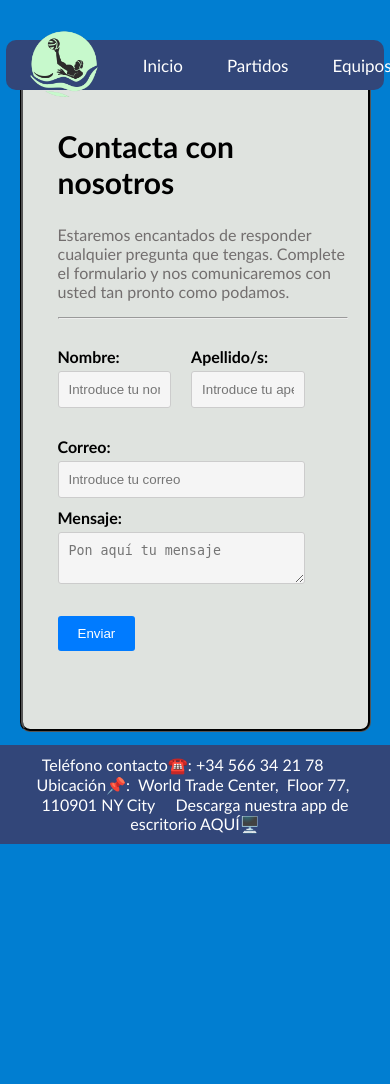
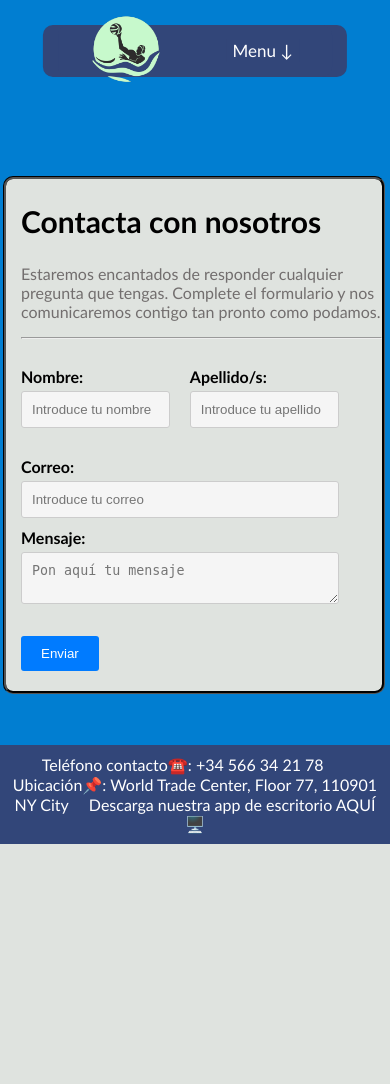
Before and after one commit to Andergilblaz/RWE.github.io, a PHP site: page /contacto.html in a window 390 px wide. Shown: the top 1084 px of the page. After the commit the page ends 844 px from the top, so only its background shows below. Run offline with PHP 8.4, Linux system fonts and the light colour scheme; lists and menus that the app fills with data are empty.

Commit message:
Actualización día 30/04/2024 11:00

```diff
--- a/CargasDinamicas/infoEquipos.html
+++ b/CargasDinamicas/infoEquipos.html
@@ -15,12 +15,12 @@
 
             </section>
 
-            <div class="contenedorForm">
+            <div class="contenedorForm">    <!--Formulario para buscar jugador por nombre-->
                 <h1>Buscar Jugador por Nombre</h1>
                 <hr>
                 <br>
-                <form id="formBuscar" action="buscarJugador.php" method="post" class="formBuscador">
-                    <label for="nombre">Nombre:</label><br>
+                <form id="formBuscar" action="./PHP/buscarJugador.php" method="post" class="formBuscador">
+                    <label for="nombre">Ingrese nombre y apellido:</label><br>
                     <input type="text" id="nombre" name="nombre"><br>
                     <input type="submit" value="Buscar"><br><br>
                 </form>
--- a/CargasDinamicas/navFooter.html
+++ b/CargasDinamicas/navFooter.html
@@ -1,74 +1,52 @@
 <div id="tablaMenu"> <!--TablaMenu-->
   <header>
-      <table style="color: white;">
-        <thead>
-          <th><a href="./index.html"><img src="Multimedia/Fotos/LogoWaterpolo.png" width="70px"></a> </th>
-          <th>
-            <div class="button">
+
+
+    <ul class="tablaMenu" style="color: white;">
+      <li><a href="./index.html"><img src="Multimedia/Fotos/LogoWaterpolo.png" width="70px"></a></li>
+      <li class="button"><a href="./index.html">Inicio</a></li>
+      <li class="button"><a href="./partidos.html">Partidos</a></li>
+      <li class="button"><a href="./equipos.html">Equipos</a></li>
+      <li class="button"><a href="./ClasificacionESP.html">Clasificación</a></li>
+      <li class="button"><a href="./Noticias.html">Noticias</a></li>
+      <li class="button"><a href="./Resumenes.html">Resúmenes</a></li>
+      <div class="dropdownNone">
+      <li class="dropdown">
+        <div class="dropdown-content">
+          <a href="./WebPaginaPrincipal.html">Español</a>
+          <a href="./pruebas.html">English</a>
+        </div>
+        <button class="dropbtn">ES/EN▼</button>
+      </li>
+    </div>
+      <li class="button"><a href="./contacto.html">Contacto Web</a></li>
+      <li class="button"><a href="./inicioDeSesion.html">Administradores</a></li>
+      <div class="menuResponsive">
+        <li class="dropdown">
+          <div class="dropdown-content">
             <a href="./index.html">Inicio</a>
+            <a href="./partidos.html">Partidos</a>
+            <a href="./equipos.html">Equipos</a>
+            <a href="./ClasificacionESP.html">Clasificación</a>
+            <a href="./Noticias.html">Noticias</a>
+            <a href="./Resumenes.html">Resúmenes</a>
+            <a href="./WebPaginaPrincipal.html">Español</a>
+            <a href="./pruebas.html">English</a>
+            <a href="./contacto.html">Contacto Web</a>
+            <a href="./inicioDeSesion.html">Administradores</a>
           </div>
-            <div id="result"></div>
-          </th>
-          <th>
-            <div class="button">
-              <a href="./partidos.html">Partidos</a>
+          <button class="dropbtn">Menu ↓</button>
+        </li>
       </div>
-            <div id="result"></div>
-          </th>
-          <th>
-            <div class="button">
-              <a href="./equipos.html">Equipos</a>
-            </div>
-            <div id="result"></div>
-          </th>
-          <th class="button">
-            <a href="./ClasificacionESP.html">Clasificación</a>
-            <div id="result"></div>
-          </th>
-
-          <th>
-            <div class="button">
-              <a href="./Noticias.html">Noticias</a>
-            </div>
-            <div id="result"></div>
-          </th>
-
-          <th class="button">
-            <a href="./Resumenes.html">Resúmenes</a>
-            <div id="result"></div>
-          </th>
-
-          <th>
-            <div class="dropdown">
-              <button class="dropbtn">ES/EN▼</button>
-              <div class="dropdown-content">
-                <a href="./WebPaginaPrincipal.html">Español </a>
-                <a href="./pruebas.html">English </a>
-              </div>
-            </div>
-            <div id="result"></div>
-          </th>
-          <th class="button">
-            <a href="./contacto.html">Contacto Web</a>
-          </th>
-
-          <th class="button">
-            <a href="./inicioDeSesion.html">Administradores</a>
-          </th>
-
-      </table>
+    </ul>
   </header>
 </div>
 
 <div id="footer"> <!--footer-->
   <footer class="footer">
-      <tr>
-        <th colspan="1">
-          <!-- teléfono de contacto, Redes Sociales -->
+    <!-- Teléfono de contacto, Redes Sociales, Ubicación, Descarga de la app -->
     Teléfono contacto☎️: +34 566 34 21 78 &nbsp; &nbsp; &nbsp;
-          Ubicación📌:&nbsp; World Trade Center, &nbsp;Floor 77,&nbsp; 110901 NY City &nbsp;&nbsp;&nbsp;
+    Ubicación📌: World Trade Center, Floor 77, 110901 NY City &nbsp;&nbsp;&nbsp;
     Descarga nuestra app de escritorio <a href="Descargaapp" download="">AQUÍ🖥️</a>
-        </th>
-      </tr>
   </footer>
 </div>
--- a/XML/contacto.xml
+++ b/XML/contacto.xml
@@ -8,7 +8,7 @@
 
 
     <envio>
-        <nombre>Ana Martínez</nombre>
+        <nombre>Jose Luis</nombre>
         <apellidos>Romero Blanco</apellidos>
         <correo>ana.martinez@ejemplo.com</correo>
         <mensaje>Buenas tardes,
@@ -45,6 +45,4 @@
     </envio>
 
 
-
-
 </formulario>
--- a/contacto.html
+++ b/contacto.html
@@ -9,86 +9,95 @@
     <link rel="icon" type="image/jpg" href="Multimedia/Fotos/LogoWaterpolo.png" />
 </head>
 
-<script> //Script para cargar la pagina principal por defecto
+<script>
     window.onload = function () {
-        cargarTablaMenu()
-        cargarFooter()
-        cargarPartidosJ1()
-
-    };
+    cargarTablaMenu();
+    cargarFooter();
+    }
 </script>
 
 <body>
 
-    <div class="tablaMenu"> <!--tablaMenu-->
+    <div class="tablaMenu">
         <!-- Aqui se mostrara la tablaMenu -->
         <header id="tablaMenu"> </header>
     </div>
 
-    <article class="cuadradoInfo"> <!--CuadradoInfo-->
+    <article class="cuadradoInfo">
 
         <div class="contacto">
-
             <h2>Contacta con nosotros</h2>
-
             <p>Estaremos encantados de responder cualquier pregunta que tengas. Complete el formulario y nos
-                comunicaremos con usted tan pronto como podamos.</p>
-                <hr>
-            <form id="formContacto" action="PHP-XML-XSL-XSD/mensajesContacto.php" method="post">
-
+                comunicaremos contigo tan pronto como podamos.</p>
+            <hr>
+            <form id="formContacto" action="PHP/mensajesContacto.php" method="post"
+                onsubmit="return validarFormulario()">
                 <div style="display: flex;">
                     <div style="display: flex;">
-                        <div for="message"> <Label>Nombre:</Label>
-                            <input type="text" id="nombre" name="nombre" placeholder="Introduce tu nombre" style="border: 1px solid #ccc;"><br>
-
+                        <div for="message">
+                            <label>Nombre:</label>
+                            <input type="text" id="nombre" name="nombre" placeholder="Introduce tu nombre"
+                                style="border: 1px solid #ccc;" required><br>
                         </div>
-
-                        <div style="margin-left: 20px;"> <Label for="message">Apellido/s:</Label>
-                            <input type="text" id="apellidos" name="apellidos" placeholder="Introduce tu apellido" style="border: 1px solid #ccc;"><br>
-
+                        <div style="margin-left: 20px;">
+                            <label for="message">Apellido/s:</label>
+                            <input type="text" id="apellidos" name="apellidos" placeholder="Introduce tu apellido"
+                                style="border: 1px solid #ccc;" required><br>
                         </div>
                     </div>
-
                 </div><br>
-                <div> <!--Gmail-->
-                    <Label htmlFor="message">Correo:</Label>
-                    <input type="text" id="correo" name="correo" placeholder="Introduce tu correo" style="border: 1px solid #ccc;"><br>
+                <div>
+                    <label for="message">Correo:</label>
+                    <input type="email" id="correo" name="correo" placeholder="Introduce tu correo"
+                        style="border: 1px solid #ccc;" required><br>
                 </div>
-
-                <div> <!--Mensaje-->
-                    <Label htmlFor="message">Mensaje:</Label>
-                    <Textarea name="mensaje" id="mensaje" placeholder="Pon aquí tu mensaje"></Textarea><br><br>
+                <div>
+                    <label for="message">Mensaje:</label>
+                    <textarea name="mensaje" id="mensaje" placeholder="Pon aquí tu mensaje" required></textarea><br><br>
                 </div>
-
-                <input type="submit" value="Enviar" target="_blank"><br><br>
-
+                <input type="submit" value="Enviar">
             </form>
-
         </div>
 
-        <br>
-        </div> <!-- Fin del div del cuadrado -->
     </article>
-    <br><br><br><br> <!--Espacios para que haya hueco hasta el footer-->
-    <div> <!--footer-->
-        <!-- Aqui se mostrara el footer -->
+
+    <br><br><br><br>
+
+    <div>
         <footer id="footer"> </footer>
     </div>
 
     <script>
-    // JavaScript para mostrar el mensaje de confirmación si el formulario se ha enviado correctamente
-    document.addEventListener('DOMContentLoaded', function() {
-        const urlParams = new URLSearchParams(window.location.search);
-        const enviado = urlParams.get('enviado');
+        function validarFormulario() {
+            // Obtener los valores de los campos del formulario
+            const nombre = document.getElementById('nombre').value.trim();
+            const apellidos = document.getElementById('apellidos').value.trim();
+            const correo = document.getElementById('correo').value.trim();
+            const mensaje = document.getElementById('mensaje').value.trim();
 
-        if (enviado === 'true') {
-            if (confirm('¡Mensaje enviado correctamente, contactaremos contigo lo antes posible!')) {
-                window.location.href = 'contacto.html'; // Redirige a contacto.html cuando el usuario acepteS
+            // Verificar que los campos no estén vacíos
+            if (nombre === '' || apellidos === '' || correo === '' || mensaje === '') {
+                alert('Por favor, complete todos los campos del formulario.');
+                return false; // Evita que el formulario se envíe
             }
+
+            // Si todos los campos están completos, se permite enviar el formulario
+            return true;
         }
-    });
-</script>
 
+
+        // JavaScript para mostrar el mensaje de confirmación si el formulario se ha enviado correctamente
+        document.addEventListener('DOMContentLoaded', function () {
+            const urlParams = new URLSearchParams(window.location.search);
+            const enviado = urlParams.get('enviado');
+
+            if (enviado === 'true') {
+                if (confirm('¡Mensaje enviado correctamente, contactaremos contigo lo antes posible!')) {
+                    window.location.href = 'contacto.html'; // Redirige a contacto.html cuando el usuario acepteS
+                }
+            }
+        });
+    </script>
 
 </body>
 
--- a/equipos.html
+++ b/equipos.html
@@ -27,11 +27,6 @@
 
     <article class="cuadradoInfo"> <!--CuadradoInfo-->
 
-      <div id="navEquipos">
-        <!-- Aqui se mostrara el nav de equipos cuando haya uno seleccioando -->
-      </div>
-
-
       <div id="seleccionarEquipo">
         <!-- Aqui se mostrara el contenido -->
       </div>
--- a/estilos.css
+++ b/estilos.css
@@ -12,10 +12,9 @@ body {
   height: 52px;
   font-weight: bold;
   position: fixed;
-  top: 2%;
-  left: 0;
-  right: 0;
-  margin: 0 auto;
+  top: 6%;
+  left: 50%;
+  transform: translate(-50%, -50%);
   display: flex;
   justify-content: space-around;
   align-items: center;
@@ -23,11 +22,21 @@ body {
   z-index: 1000;
 }
 
+.menuResponsive {
+  display: none;
+}
 
-.tablaMenu th a {
-  margin: 20px;
-  /* Adjust the value for desired space */
+.tablaMenu ul {
+  padding: 0; /* Elimina el relleno predeterminado de la lista */
+  margin-top: 23px; /* Elimina el margen predeterminado de la lista */
+  list-style-type: none; /* Elimina los puntos de la lista */
+  width: 90%;
 }
+
+.tablaMenu li a{
+  font-size: 18px;
+}
+
 
 h1 {
   text-align: center;
@@ -35,7 +44,6 @@ h1 {
   padding-top: 15%;
   font-size: 45px;
   text-align: center;
-
 }
 
 
@@ -61,14 +69,14 @@ h1 {
 
 
 .dropdown-content {
-  /*Contenido desplegado */
   display: none;
   position: absolute;
   background-color: #324679;
-  min-width: 160px;
-  box-shadow: 0px 8px 16px 0px rgba(0, 0, 0, 0.2);
+  min-width: 100px;
+  top: 100%; /* Añade esta línea */
   z-index: 1;
-  border-radius: 12px;
+  border-radius: 5px; /* Añade esta línea */
+
 }
 
 .button {
@@ -315,11 +323,6 @@ a {
   }
 }
 
-section {
-  view-timeline: --scroll;
-}
-
-
 .scrollh1 span:first-child {
   animation: fade-away both linear;
   animation-timeline: --scroll;
@@ -341,6 +344,7 @@ section {
 /* basic */
 section {
   position: relative;
+  view-timeline: --scroll;
   min-height: 100vh;
   display: grid;
   place-items: center;
@@ -395,169 +399,81 @@ section div {
   box-sizing: border-box;
 }
 
-/*-----------------------------------------Responsive------------------------------*/
-/* Estilos para elementos específicos en dispositivos pequeños */
-@media (max-width: 768px) {
+/*----------------------Responsive------------------------*/
 
-  body {
-    background-size: auto;
-    background-color: rgb(1, 126, 209);
-    margin: 0;
-    font-family: 'Gill Sans', 'Gill Sans MT', Calibri, 'Trebuchet MS', sans-serif;
-  }
+/* Estilos para dispositivos móviles */
+@media screen and (max-width: 500px) {
 
-  /* Tabla de menú */
-  .tablaMenu {
-    background-color: #324679;
-    width: 100%;
-    height: 50px;
-    font-weight: bold;
-    position: fixed;
-    top: 0;
-    left: 0;
-    z-index: 1000;
-    display: flex;
-    justify-content: space-between;
-    /* Cambiado */
-    align-items: center;
-    border-radius: 10px;
-    margin-top: 40px;
-  }
-
-  .tablaMenu button {
-    color: white;
-    background-color: transparent;
-    border: none;
-    cursor: pointer;
-    font-size: 16px;
-  }
-
-  .tablaMenu .menuDesplegable {
-    position: absolute;
-    top: 50px;
-    left: 0;
-    background-color: #324679;
-    border-radius: 10px;
-    padding: 10px;
+  .dropdownNone{
     display: none;
   }
 
-  .tablaMenu:hover .menuDesplegable {
+  .menuResponsive {
+    display: block;
+  }
+  .tablaMenu.show {
+    display: flex;
+  }
+
+.chico, .chica {
+   display:none;
+  }
+
+  .button {
+    display: none;
+  }
+
+  .dropdown {
+    display: block;
+    position: relative;
+  }
+
+  .dropdown-content {
+    display: none;
+    position: absolute;
+    background-color: #324679;
+    min-width: 100px;
+    top: 100%; /* Añade esta línea */
+    z-index: 1;
+    border-radius: 5px; /* Añade esta línea */
+
+  }
+
+  .dropdown:hover .dropdown-content {
     display: block;
   }
 
-  /* Cuadrado de información */
-  .cuadradoInfo {
-    background-color: #dfe3df;
-    margin-top: 80px;
-    margin-left: 5%;
-    margin-right: 5%;
-    margin-bottom: 500px;
-    border-radius: 10px;
-    border-style: groove;
-    padding: 20px;
-    height: auto;
-  }
 
-  /* Próximos partidos */
-  .ppc {
-    display: flex;
-    flex-direction: column;
-    align-items: center;
-    margin-top: 20px;
-  }
+.dropdown-content a:first-child {
+  margin-top: 20px;
+}
 
-  /* Clasificación */
-  .clasificacionContenedor {
-    background-color: white;
-    border-radius: 12px;
-    padding: 12px;
-    width: 100%;
-    max-width: 600px;
-    margin: 20px auto;
-    overflow-x: auto;
-  }
-
-  .tablaClasificacion table {
-    width: 100%;
-    border-collapse: collapse;
-  }
-
-  .tablaClasificacion th,
-  .tablaClasificacion td {
-    border: 1px solid #dddddd;
-    padding: 8px;
-    text-align: center;
-  }
-
-  .tablaClasificacion th {
-    background-color: #f2f2f2;
-  }
-
-  /* Noticias destacadas */
-  .noticias {
-    display: flex;
-    flex-wrap: wrap;
-    justify-content: center;
-    align-items: center;
-    margin-top: 20px;
-  }
-
-  /* Noticias destacadas - Artículos */
-  .grid-item {
-    width: 100%;
-    /* Modificado para ocupar el ancho completo */
-    margin: 10px auto;
-    /* Modificado para centrar */
-    max-width: 300px;
-    /* Agregado para limitar el ancho */
-  }
-
-  .grid-item img {
-    width: 100%;
-    height: auto;
-  }
-
-  /* Footer */
-  .footer {
-    background-color: #324679;
-    position: fixed;
-    bottom: 0;
-    width: 100%;
-    text-align: center;
+  .dropdown-content a {
+    display: block;
+    color: #fff;
     padding: 10px;
-    color: white;
+    text-decoration: none;
   }
 }
 
-
-/* Estilos para elementos específicos en dispositivos medianos */
-@media (max-width: 992px) {
-
-  .container,
-  .tablaMenu {
-    width: 97%;
-    /* Ajustar el ancho máximo */
-    max-width: 100%;
-  }
-
-  .ppc {
-    flex-direction: column;
-    /* Cambiar a diseño de columna */
-  }
+.textoScrollResponsiveNO{
+  display: none;
 }
 
-/* Estilos para elementos específicos en dispositivos grandes */
-@media (min-width: 1200px) {
-  .tablaMenu {
-    padding: 15px;
-    /* Ajustar espaciado */
-  }
+.textoScrollResponsiveSI{
+  display: block;
 
-  .ppc {
-    justify-content: space-between;
-    /* Alinear elementos */
-  }
+}
+
+.cuadradoInfo{
+  width: 98%;
+  margin-left: 3px;
+  margin-top: 45%;
+}
+
+.ppc{
+display: table-row;
+font-size: 12px;
 }
 
 /*----------------------------------FotosEquipos------------------------*/
@@ -565,7 +481,7 @@ section div {
 .imagenes {
   display: flex;
   width: 600px;
-
+  height: 25vh;
   align-items: center;
   margin-left: 25%;
   margin-top: -200px;
--- a/inicioDeSesion.html
+++ b/inicioDeSesion.html
@@ -35,7 +35,7 @@
             <p>Sección para administradores⚠️</p>
                 <hr>
                 <img src="Multimedia/Fotos/LogoWaterpolo.png" alt="Logotipo" width="100px" style="float: right; margin-top:-120px; margin-right: 10px;">
-            <form id="formContacto" action="PHP-XML-XSL-XSD/inicioDeSesion.php" method="post">
+            <form id="formContacto" action="PHP/inicioDeSesion.php" method="post">
 
 
                     <div style="display: flex; width: 342px;">
```
Also changed, not shown: PHP/buscarJugador.php (added, +34 -0 lines), XML/idJugador.xml (added, +14 -0 lines), index.html (+10 -3 lines), PHP/inicioDeSesion.php (renamed from PHP-XML-XSL-XSD/inicioDeSesion.php), PHP/mensajesContacto.php (renamed from PHP-XML-XSL-XSD/mensajesContacto.php), jugadores.html (deleted). Lines whose indentation alone changed are shown as unchanged.
